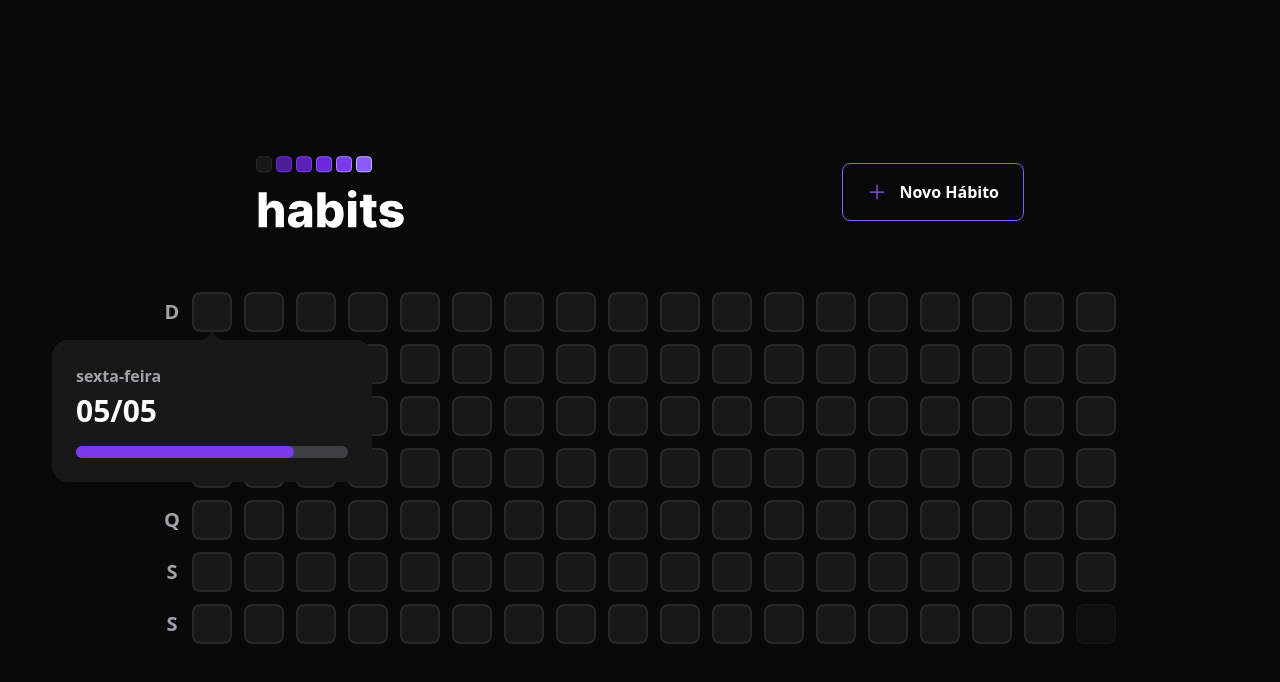
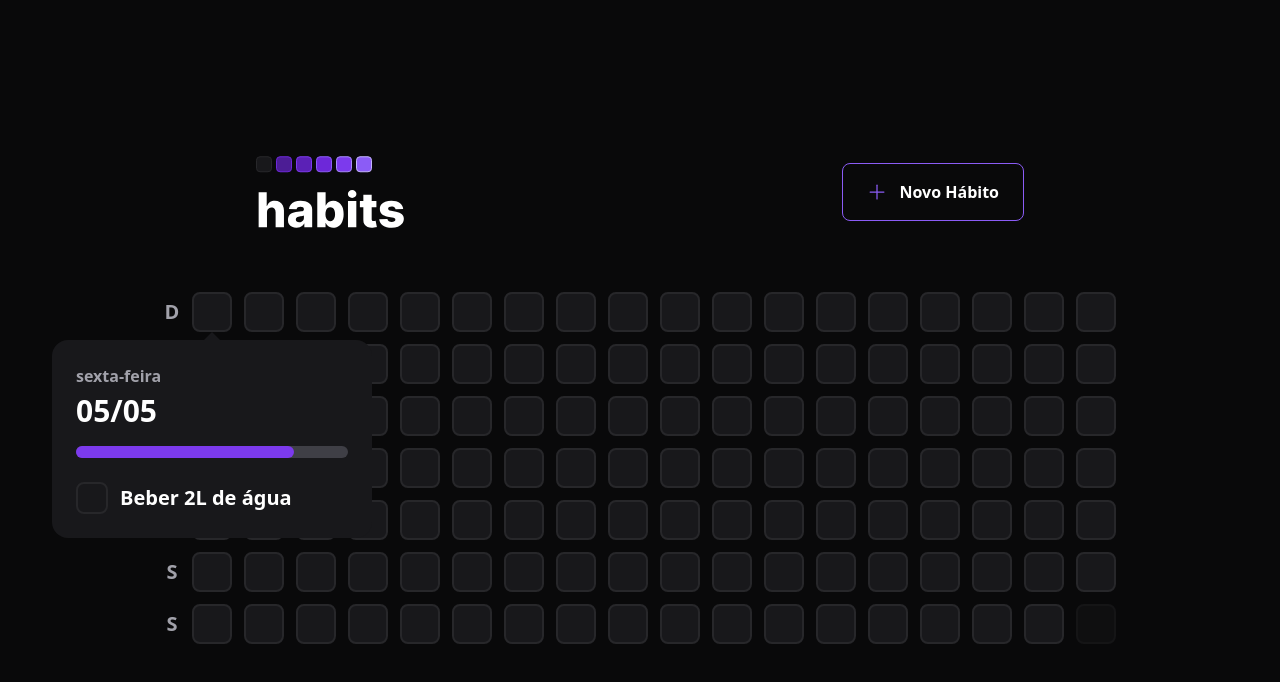
Before and after one commit to gabenasci/habit-tracker, a React (Vite) app in the folder web/: page / in a window 1280 px wide. Both pictures are taken after a click on the button 212 px from the left and 312 px from the top of the page. Shown: the top 682 px of the page. Built offline with nearby package versions, Linux system fonts and the light colour scheme.

Commit message:
Add styled checkbox list to HabitDay popover (without API integration yet)

```diff
--- a/web/package.json
+++ b/web/package.json
@@ -9,6 +9,7 @@
     "preview": "vite preview"
   },
   "dependencies": {
+    "@radix-ui/react-checkbox": "^1.0.3",
     "@radix-ui/react-dialog": "^1.0.3",
     "@radix-ui/react-popover": "^1.0.5",
     "clsx": "^1.2.1",
--- a/web/src/components/HabitDay.tsx
+++ b/web/src/components/HabitDay.tsx
@@ -1,6 +1,8 @@
 import * as Popover from '@radix-ui/react-popover';
+import * as Checkbox from '@radix-ui/react-checkbox';
 import clsx from 'clsx';
 import { ProgressBar } from './ProgressBar';
+import { Check } from 'phosphor-react';
 
 interface HabitDayProps {
   completed: number
@@ -29,6 +31,20 @@
 
           <ProgressBar progress={completedPercentage} />
 
+          <div className='mt-6 flex flex-col gap-3'>
+            <Checkbox.Root className='flex items-center gap-3 group'>
+
+              <div className='h-8 w-8 rounded-lg flex items-center justify-center bg-zinc-900 border-2 border-zinc-800 group-data-[state=checked]:bg-green-500 group-data-[state=checked]:border-green-500'>
+                <Checkbox.Indicator>
+                  <Check size={20} className="text-white" />
+                </Checkbox.Indicator>
+              </div>
+              <span className='font-semibold text-xl text-white leading-tight group-data-[state=checked]:line-through group-data-[state=checked]:text-zinc-400'>
+                Beber 2L de água
+              </span>
+            </Checkbox.Root>
+          </div>
+
           <Popover.Arrow height={8} width={16} className="fill-zinc-900" />
           {/* fill instead of bg because Arrow is svg */}
         </Popover.Content>
```
Also changed, not shown: 1 other file (tests, documents, lock files or other folders).
